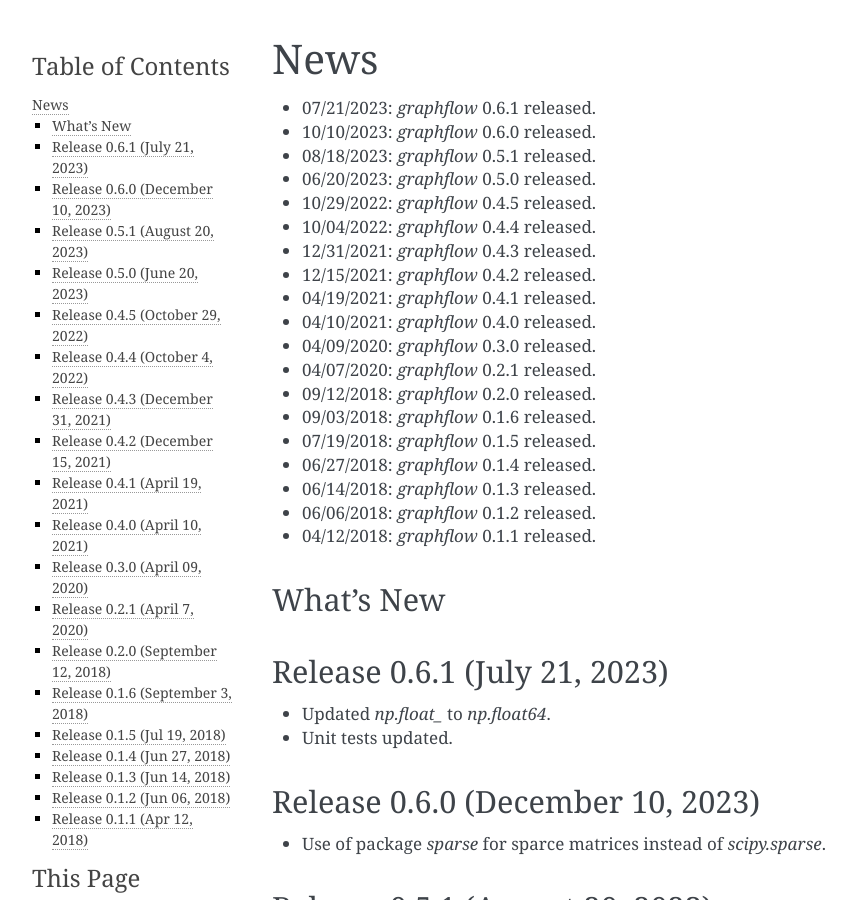
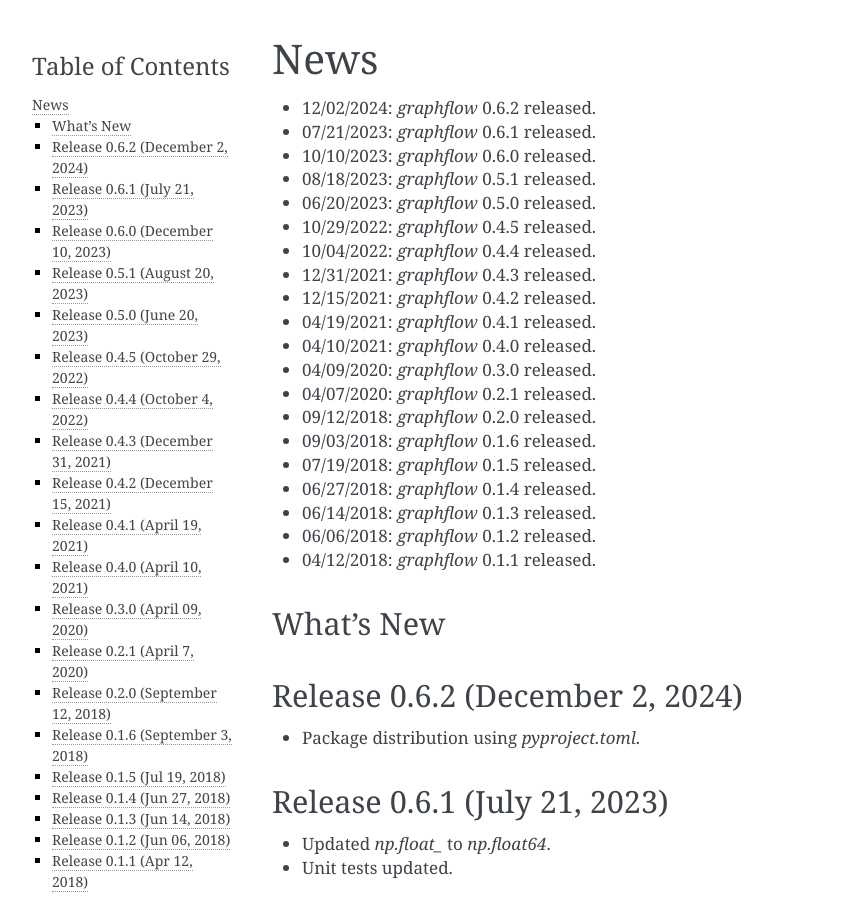
Before and after one commit to stephenhky/GraphFlow, a Sphinx documentation site: the page built from doc/source/news.rst, in a window 1280 px wide and 900 px high. Shown: the whole window, without its empty margins (148-1004 px from the left). Built offline with Sphinx 7.4.7, drawn with Linux system fonts in a browser that asks for light colours.

Commit message:
release 0.6.2

```diff
--- a/doc/source/conf.py
+++ b/doc/source/conf.py
@@ -59,7 +59,7 @@ author = u'Kwan Yuet Stephen Ho'
 # The short X.Y version.
 version = u'0.6'
 # The full version, including alpha/beta/rc tags.
-release = u'0.6.1'
+release = u'0.6.2'
 
 # The language for content autogenerated by Sphinx. Refer to documentation
 # for a list of supported languages.
--- a/doc/source/index.rst
+++ b/doc/source/index.rst
@@ -5,9 +5,6 @@
 
 Welcome to GraphFlow's documentation!
 =====================================
-
-.. image:: https://travis-ci.org/stephenhky/GraphFlow.svg?branch=master
-   :target: https://travis-ci.org/stephenhky/GraphFlow
 
 Contents:
 
--- a/doc/source/news.rst
+++ b/doc/source/news.rst
@@ -1,6 +1,7 @@
 News
 ====
 
+* 12/02/2024: `graphflow` 0.6.2 released.
 * 07/21/2023: `graphflow` 0.6.1 released.
 * 10/10/2023: `graphflow` 0.6.0 released.
 * 08/18/2023: `graphflow` 0.5.1 released.
@@ -23,6 +24,11 @@ News
 
 What's New
 ----------
+
+Release 0.6.2 (December 2, 2024)
+-----------------------------
+
+* Package distribution using `pyproject.toml`.
 
 Release 0.6.1 (July 21, 2023)
 -----------------------------
```
Also changed, not shown: README.md (+3 -3 lines).
